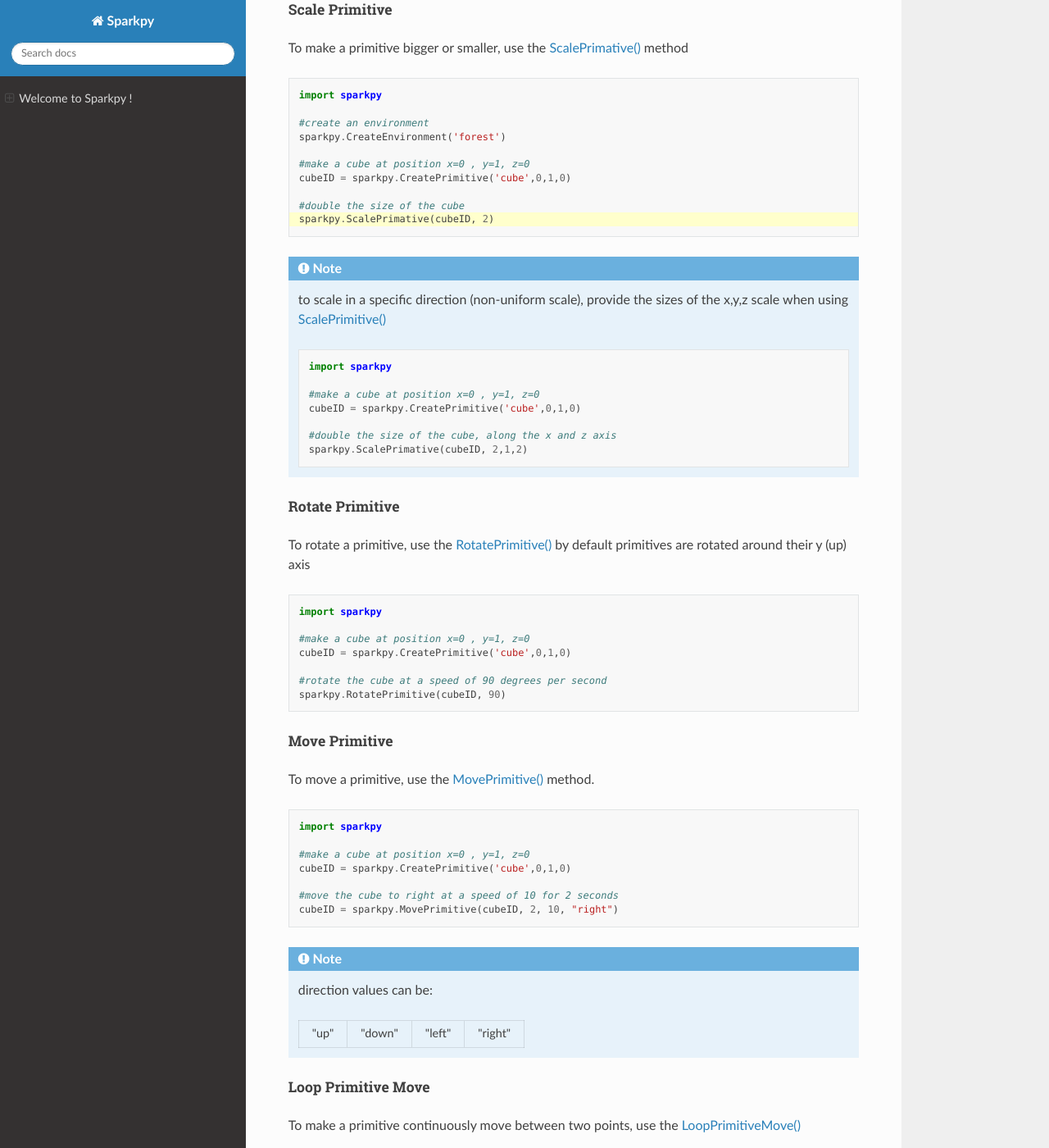
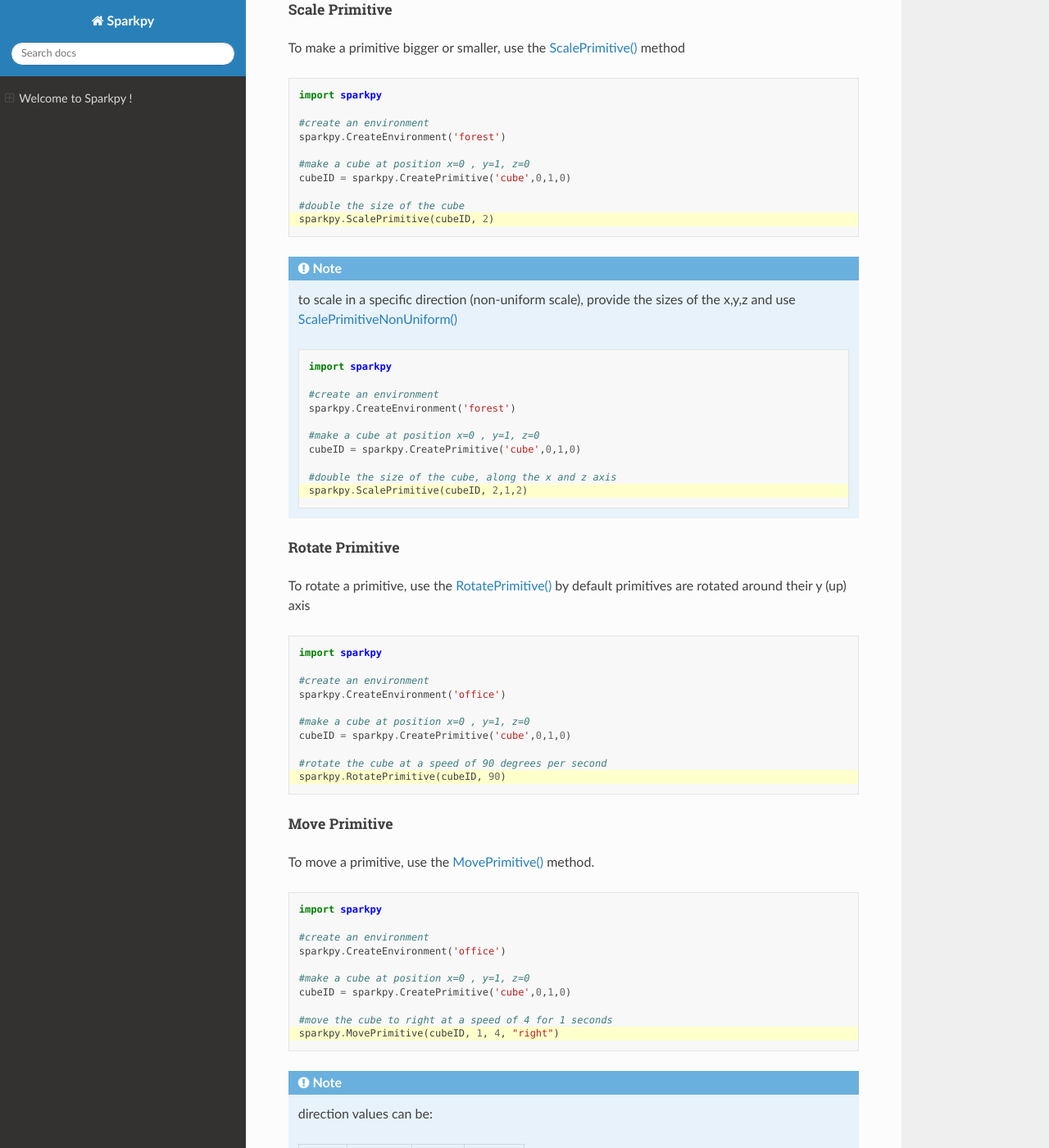
Before and after one commit to kpatel122/sparkpy-web-client, a Sphinx documentation site: the page built from redesign/Docs/index.rst, in a window 1280 px wide and 1400 px high, scrolled down 13056 px. Shown: the whole window at 82% size. Built offline with Sphinx 7.4.7 and the Read the Docs theme 2.0.0, drawn with Linux system fonts in a browser that asks for light colours; pages that are not in the unit, such as notebooks, are missing from menus; some of the changed text lies outside the part shown.

Commit message:
fixed scale primitive, updated docs

```diff
--- a/redesign/Docs/index.rst
+++ b/redesign/Docs/index.rst
@@ -755,7 +755,7 @@
 """"""""""""""""""""""""""
 
 To make a primitive bigger or smaller, use the
-`ScalePrimative() <Source/sparkpy.html#sparkpy.ScalePrimative>`_ method
+`ScalePrimitive() <Source/sparkpy.html#sparkpy.ScalePrimitive>`_ method
 
 .. code-block:: python
    :emphasize-lines: 10
@@ -769,21 +769,25 @@
    cubeID = sparkpy.CreatePrimitive('cube',0,1,0)
 
    #double the size of the cube
-   sparkpy.ScalePrimative(cubeID, 2)
+   sparkpy.ScalePrimitive(cubeID, 2)
 
 .. note::
    to scale in a specific direction (non-uniform scale), provide the sizes
-   of the x,y,z scale when using `ScalePrimitive() <Source/sparkpy.html#sparkpy.ScalePrimative>`_
+   of the x,y,z and use `ScalePrimitiveNonUniform() <Source/sparkpy.html#sparkpy.ScalePrimitiveNonUniform>`_
 
    .. code-block:: python
+      :emphasize-lines: 10
 
       import sparkpy
+
+      #create an environment
+      sparkpy.CreateEnvironment('forest')
 
       #make a cube at position x=0 , y=1, z=0
       cubeID = sparkpy.CreatePrimitive('cube',0,1,0)
 
       #double the size of the cube, along the x and z axis
-      sparkpy.ScalePrimative(cubeID, 2,1,2)
+      sparkpy.ScalePrimitive(cubeID, 2,1,2)
 
 """"""""""""""""""""
 Rotate Primitive
@@ -792,14 +796,18 @@
 by default primitives are rotated around their y (up) axis
 
 .. code-block:: python
+   :emphasize-lines: 10
 
-      import sparkpy
+   import sparkpy
 
-      #make a cube at position x=0 , y=1, z=0
-      cubeID = sparkpy.CreatePrimitive('cube',0,1,0)
+   #create an environment
+   sparkpy.CreateEnvironment('office')
 
-      #rotate the cube at a speed of 90 degrees per second
-      sparkpy.RotatePrimitive(cubeID, 90)
+   #make a cube at position x=0 , y=1, z=0
+   cubeID = sparkpy.CreatePrimitive('cube',0,1,0)
+
+   #rotate the cube at a speed of 90 degrees per second
+   sparkpy.RotatePrimitive(cubeID, 90)
 
 """"""""""""""""""""
 Move Primitive
@@ -807,14 +815,18 @@
 To move a primitive, use the `MovePrimitive() <Source/sparkpy.html#sparkpy.MovePrimitive>`_ method.
 
 .. code-block:: python
+   :emphasize-lines: 10
 
-      import sparkpy
+   import sparkpy
 
-      #make a cube at position x=0 , y=1, z=0
-      cubeID = sparkpy.CreatePrimitive('cube',0,1,0)
+   #create an environment
+   sparkpy.CreateEnvironment('office')
 
-      #move the cube to right at a speed of 10 for 2 seconds
-      cubeID = sparkpy.MovePrimitive(cubeID, 2, 10, "right")
+   #make a cube at position x=0 , y=1, z=0
+   cubeID = sparkpy.CreatePrimitive('cube',0,1,0)
+
+   #move the cube to right at a speed of 4 for 1 seconds
+   sparkpy.MovePrimitive(cubeID, 1, 4, "right")
 
 .. note:: direction values can be:
 
@@ -829,6 +841,12 @@
 To make a primitive continuously move between two points, use the `LoopPrimitiveMove() <Source/sparkpy.html#sparkpy.LoopPrimitiveMove>`_
 
 .. code-block:: python
+   :emphasize-lines: 10
+
+   import sparkpy
+
+   #create an environment
+   sparkpy.CreateEnvironment('office')
 
    #make a cube
    cubeID = sparkpy.CreatePrimitive('cube',0,1,0)
```
Also changed, not shown: 9 other files.
